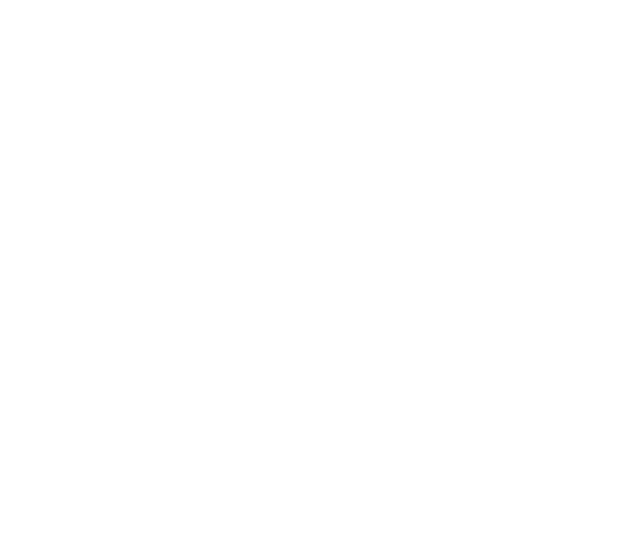
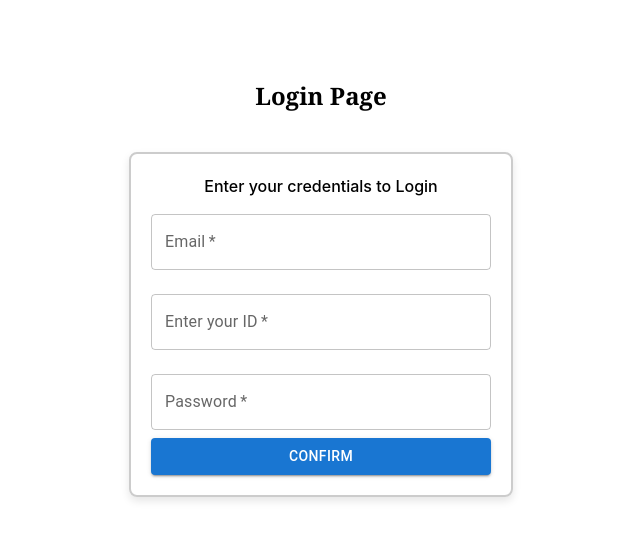
Before and after one commit to Jerry-Khobby/workers-attendance-management-system, a React (Create React App) app in the folder client/: page /login in a window 1280 px wide. Before the commit this address had no page. Shown: the top 540 px of the page, without its empty margins (319-959 px from the left). Built offline with nearby package versions, Linux system fonts and the light colour scheme.

Commit message:
done with the logging features together with the backend, moving to the homepage

```diff
--- a/client/src/App.js
+++ b/client/src/App.js
@@ -3,6 +3,7 @@
 
 import WorkersCard from './component/worker/card';
 import SignUpForm from  "./component/worker/signup";
+import LoginPage from './component/worker/login';
 import {BrowserRouter,Route,Routes} from "react-router-dom";
 
 function App() {
@@ -12,6 +13,7 @@
     <Routes>
     <Route path="/" element={<SignUpForm/>}/>
 <Route path="/card_info/:email" element={<WorkersCard/>}/>
+<Route path="/login" element={<LoginPage/>}/>
     </Routes>
     </BrowserRouter>
     </div>
--- a/client/src/component/worker/login.jsx
+++ b/client/src/component/worker/login.jsx
@@ -41,6 +41,12 @@
         case 200:
           setErrorMessage('Successfully logged in');
           // Add any additional logic for a successful login here
+          setEmailAndPassword({
+            email: '',
+            password: '',
+            user_id:'',
+          })
+
           break;
         case 401:
           setErrorMessage('Incorrect password');
@@ -60,8 +66,10 @@
 
   return (
     <div className='flex flex-col items-center justify-center mt-20 h-full w-full'>
-            {errorMessage && (
-        <p className="text-red-500 font-medium mb-4">{errorMessage}</p>
+      {errorMessage && (
+        <p className={`font-medium mb-4 ${errorMessage.includes('Successfully') ? 'text-green-500' : 'text-red-500'}`}>
+          {errorMessage}
+        </p>
       )}
     <div>
     <h2 className='font-bold text-2xl font-serif'>Login Page </h2>
--- a/client/src/component/worker/signup.jsx
+++ b/client/src/component/worker/signup.jsx
@@ -2,6 +2,7 @@
 import TextField from "@mui/material/TextField";
 import Button from "@mui/material/Button";
 import Box from "@mui/material/Box";
+import {Link} from "react-router-dom"
 
 const SignUpForm = () => {
   const [formData, setFormData] = useState({
@@ -341,9 +342,12 @@
               }}
             >
               <p>Already have an account? </p>
-              <p to="/login" className="text-blue-500">
+              <Link to="/login">
+              <p  className="text-blue-500">
                 Login
               </p>
+              </Link>
+
             </div>
 <Button type="submit" variant="contained" color="primary" fullWidth>
               Confirm
```
